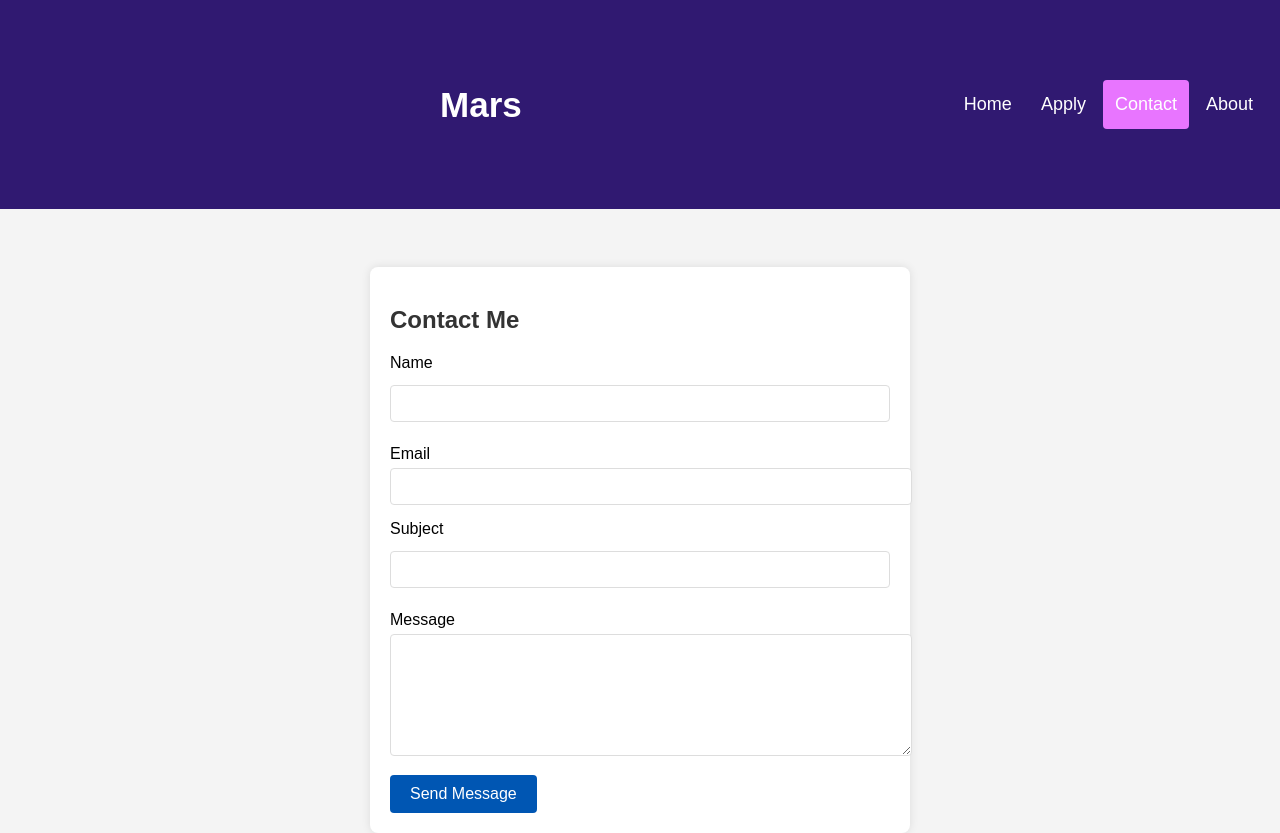
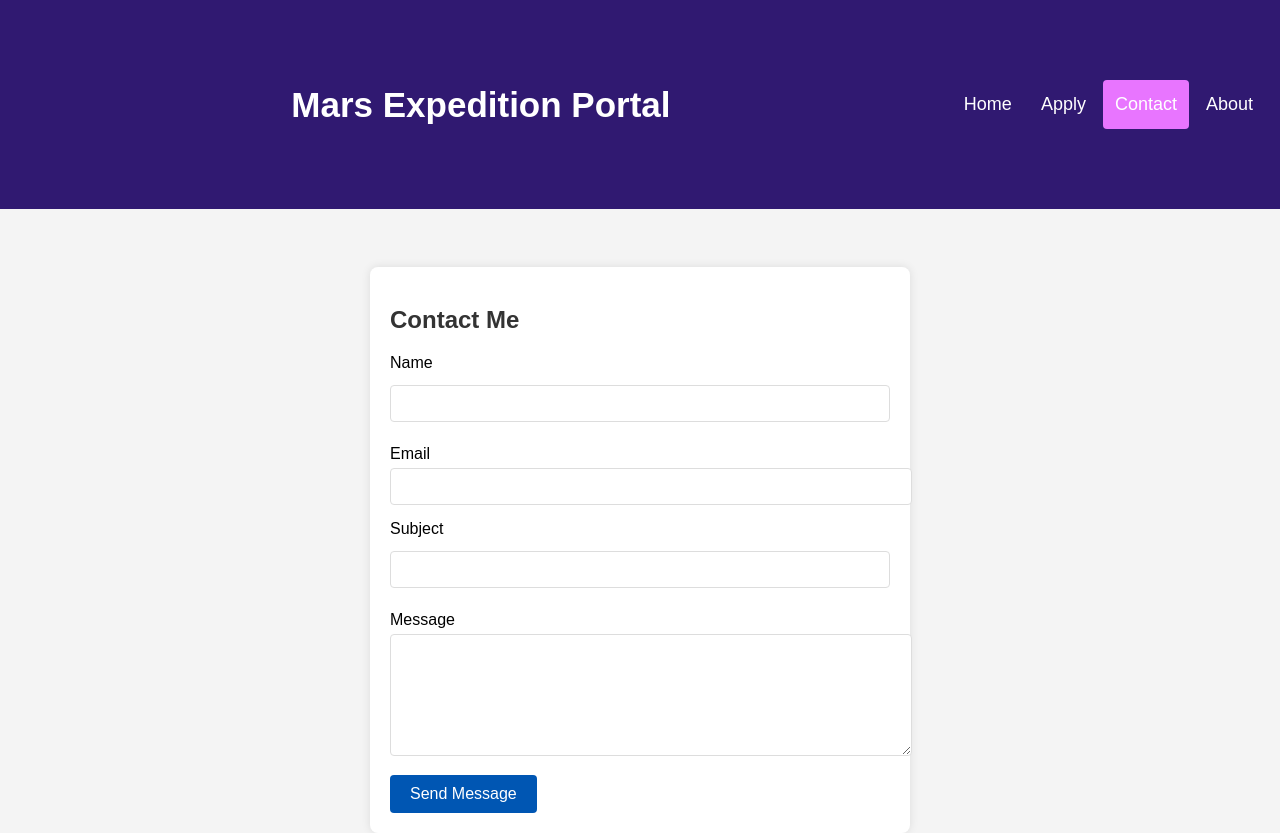
Before and after one commit to an-m1/MarsApplicationWebsite, a plain HTML site: page contact.html in a window 1280 px wide. Drawn offline with Linux system fonts and the light colour scheme.

Commit message:
Version 1.02 Official

```diff
--- a/contact.html
+++ b/contact.html
@@ -22,7 +22,7 @@
 
     <div id="navbar">
         <!-- Navigation bar container -->
-        <span id="logo">Mars</span>
+        <span id="logo">Mars Expedition Portal</span>
         <!-- Logo or brand name for the site -->
         <div id="navbar-right">
             <!-- Container for navigation links aligned to the right -->
```
